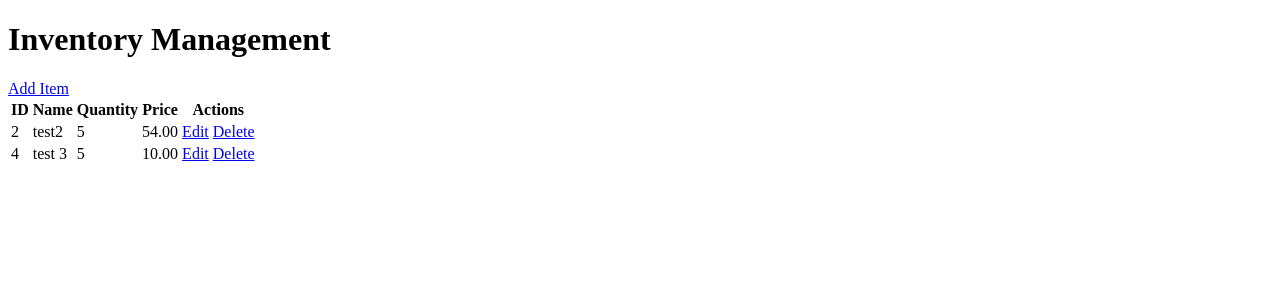
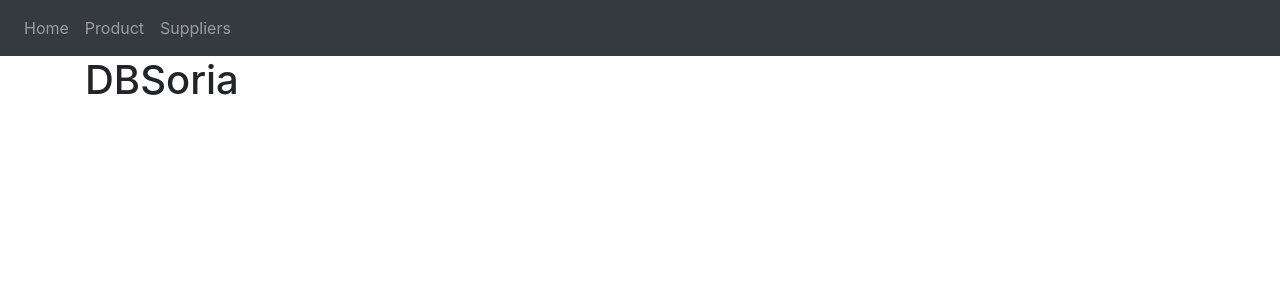
Before and after one commit to tynarubinos/cmsc_127, a Flask app: page / in a window 1280 px wide. Shown: the top 300 px of the page. Run offline with Flask 3, Linux system fonts and the light colour scheme; data comes from the database, SQL or seed files in the repository; some libraries are stand-ins or nearby versions.

Commit message:
frontend stuff

```diff
--- a/app.py
+++ b/app.py
@@ -1,87 +1,139 @@
 from flask import Flask, render_template, request, redirect
 import mysql.connector
+
 
 app = Flask(__name__)
 
 # Configure MySQL connection
 db = mysql.connector.connect(
-    host="localhost",
+    host="127.0.0.1",
     user="root",
-    database="dbsorya_db"
+    database="dbsorya_db",
+    password="123456"
 )
 
 # Create a cursor to interact with the database
 cursor = db.cursor()
 
-# Define the data model
-class InventoryItem:
-    def __init__(self, id, name, quantity, price):
-        self.id = id
-        self.name = name
-        self.quantity = quantity
-        self.price = price
-
-# Home page to display all inventory items
+# Homepage
 @app.route("/")
 def home():
-    # Fetch all items from the database
-    cursor.execute("SELECT * FROM inventory")
+    # Render home
+    return render_template("home.html")
+
+######################
+# Products
+######################
+
+# Define the data model
+class ProductItem:
+    def __init__(self,
+                 product_code,
+                 category_id,
+                 name,
+                 date_acquired,
+                 expiration_date,
+                 quantity,
+                 cost,
+                 storage_location,
+                 supplier_id):
+        self.product_code = product_code
+        self.category_id = category_id
+        self.name = name
+        self.date_acquired = date_acquired
+        self.expiration_date = expiration_date
+        self.quantity = quantity
+        self.cost = cost
+        self.storage_location = storage_location
+        self.supplier_id = supplier_id
+
+# Fetch all products from the database
+@app.route("/product")
+def product():
+    cursor.execute("SELECT * FROM product")
     rows = cursor.fetchall()
 
-    # Create InventoryItem objects for each row
-    inventory_items = []
+    # Create Product objects for each row
+    product_list = []
     for row in rows:
-        item = InventoryItem(row[0], row[1], row[2], row[3])
-        inventory_items.append(item)
+        item = ProductItem(row[0], row[1], row[2], row[3],
+                       row[4], row[5], row[6], row[7],
+                       row[8])
+        product_list.append(item)
 
-    # Render the template with the inventory data
-    return render_template("home.html", inventory=inventory_items)
+    # Render template with inventory data
+    return render_template("product.html", product=product_list)
 
-# Add new item to the inventory
-@app.route("/add", methods=["GET", "POST"])
-def add_item():
+# Add new product to the inventory
+@app.route("/add_product", methods=["GET", "POST"])
+def add_product():
     if request.method == "POST":
+        product_code = request.form["product_code"]
+        category_id = request.form["category_id"]
         name = request.form["name"]
+        date_acquired = request.form["date_acquired"]
+        expiration_date = request.form["expiration_date"]
         quantity = int(request.form["quantity"])
-        price = float(request.form["price"])
+        cost = float(request.form["cost"])
+        storage_location = request.form["storage_location"]
+        supplier_id = request.form["supplier_id"]
 
         # Insert the new item into the database
-        cursor.execute("INSERT INTO inventory (name, quantity, price) VALUES (%s, %s, %s)", (name, quantity, price))
+        cursor.execute("INSERT INTO product (product_code, category_id, name, date_acquired, expiration_date, quantity, cost, storage_location, supplier_id) VALUES (%s, %s, %s, %s, %s, %s, %s, %s, %s)",
+                       (product_code, category_id, name, date_acquired,
+                        expiration_date, quantity, cost, storage_location, supplier_id))
         db.commit()
 
-        return redirect("/")
+        return redirect("/product")
     else:
-        return render_template("add.html")
+        return render_template("add_product.html")
+#################### OK
 
-# Edit an existing item in the inventory
-@app.route("/edit/<int:item_id>", methods=["GET", "POST"])
-def edit_item(item_id):
+# Edit an existing product item in the table
+@app.route("/edit_product/<string:product_code>", methods=["GET", "POST"])
+def edit_product(product_code):
     if request.method == "POST":
+        category_id = request.form["category_id"]
         name = request.form["name"]
+        date_acquired = request.form["date_acquired"]
+        expiration_date = request.form["expiration_date"]
         quantity = int(request.form["quantity"])
-        price = float(request.form["price"])
+        cost = float(request.form["cost"])
+        storage_location = request.form["storage_location"]
+        supplier_id = request.form["supplier_id"]
 
         # Update the item in the database
-        cursor.execute("UPDATE inventory SET name=%s, quantity=%s, price=%s WHERE id=%s", (name, quantity, price, item_id))
+        cursor.execute("UPDATE product SET category_id=%s, name=%s, date_acquired=%s, expiration_date=%s, quantity=%s, cost=%s, storage_location=%s, supplier_id=%s WHERE product_code=%s",
+                       (category_id, name, date_acquired, expiration_date, quantity, cost, storage_location, supplier_id, product_code))
         db.commit()
 
-        return redirect("/")
+        return redirect("/product")
     else:
-        # Fetch the item from the database
-        cursor.execute("SELECT * FROM inventory WHERE id = %s", (item_id,))
+        cursor.execute("SELECT * FROM product WHERE product_code = %s", (product_code,))
         row = cursor.fetchone()
-        item = InventoryItem(row[0], row[1], row[2], row[3])
+        item = ProductItem(row[0], row[1], row[2], row[3], row[4], row[5], row[6], row[7], row[8])
 
-        return render_template("edit.html", item=item)
+        return render_template("edit_product.html", item=item)
+############ OK
 
-# Delete an item from the inventory
-@app.route("/delete/<int:item_id>")
-def delete_item(item_id):
-    # Delete the item from the database
-    cursor.execute("DELETE FROM inventory WHERE id = %s", (item_id,))
+# Delete an item from the product table
+@app.route("/delete_product/<string:product_code>")
+def delete_product(product_code):
+    # Delete product from the database
+    cursor.execute("DELETE FROM product WHERE product_code = %s", (product_code,))
     db.commit()
 
-    return redirect("/")
+    return redirect("/product")
+############ OK
+
+######################
+# Suppliers
+######################
+
+######################
+# Categories
+######################
+
 
 if __name__ == "__main__":
     app.run(debug=True)
--- a/dbsorya_db_2023-06-20.sql
+++ b/dbsorya_db_2023-06-20.sql
@@ -10,6 +10,8 @@
 # Generation Time: 2023-06-20 10:04:46 +0000
 # ************************************************************
 
+CREATE DATABASE dbsorya_db;
+USE dbsorya_db;
 
 /*!40101 SET @OLD_CHARACTER_SET_CLIENT=@@CHARACTER_SET_CLIENT */;
 /*!40101 SET @OLD_CHARACTER_SET_RESULTS=@@CHARACTER_SET_RESULTS */;
--- /dev/null
+++ b/templates/base.html
@@ -0,0 +1,50 @@
+<!DOCTYPE html>
+<html>
+<head>
+    <meta charset="utf-8" />
+    <meta name ="viewport" content="width=device-width, initial-scale=1" />
+    <link
+      rel="stylesheet"
+      href="https://stackpath.bootstrapcdn.com/bootstrap/4.4.1/css/bootstrap.min.css"
+      integrity="sha384-Vkoo8x4CGsO3+Hhxv8T/Q5PaXtkKtu6ug5TOeNV6gBiFeWPGFN9MuhOf23Q9Ifjh"
+      crossorigin="anonymous"
+    />
+    <link
+      rel="stylesheet"
+      href="https://stackpath.bootstrapcdn.com/font-awesome/4.7.0/css/font-awesome.min.css"
+      crossorigin="anonymous"
+    />
+    <title>{% block title %}DBSoria{% endblock %}</title>
+</head>
+<body>
+    <nav class = "navbar navbar-expand-lg navbar-dark bg-dark">
+        <button class="navbar-toggler" type="button"
+        data-toggle="collapse" data-target="#navbar">
+        <span class="navbar-toggler-icon"></span>
+        </button>
+        <div class="collapse navbar-collapse" id="navbar">
+            <div class="navbar-nav">
+                <a class ="nav-item nav-link" id="home" href="/">Home</a>
+                <a class ="nav-item nav-link" id="login" href="/product">Product</a>
+                <a class ="nav-item nav-link" id="signUp" href="/supplier">Suppliers</a>
+            </div>
+        </div>
+    </nav>
+    <div class = "container">
+     {% block content %}
+     {% endblock %}
+    </div>
+    <script
+    src="https://code.jquery.com/jquery-3.2.1.slim.min.js"
+    integrity="sha384-KJ3o2DKtIkvYIK3UENzmM7KCkRr/rE9/Qpg6aAZGJwFDMVNA/GpGFF93hXpG5KkN"
+    crossorigin="anonymous"></script>
+    <script
+    src="https://cdnjs.cloudflare.com/ajax/libs/popper.js/1.12.9/umd/popper.min.js"
+    integrity="sha384-ApNbgh9B+Y1QKtv3Rn7W3mgPxhU9K/ScQsAP7hUibX39j7fakFPskvXusvfa0b4Q"
+    crossorigin="anonymous"></script>
+    <script
+    src="https://maxcdn.bootstrapcdn.com/bootstrap/4.0.0/js/bootstrap.min.js"
+    integrity="sha384-JZR6Spejh4U02d8jOt6vLEHfe/JQGiRRSQQxSfFWpi1MquVdAyjUar5+76PVCmYl"
+    crossorigin="anonymous"></script>
+</body>
+</html>
--- a/templates/home.html
+++ b/templates/home.html
@@ -1,31 +1,23 @@
-<!DOCTYPE html>
+{% extends "base.html" %}
+{% block title %}Home{% endblock %}
+
+{% block content %}
+<h1>DBSoria</h1>
+{% endblock %}
+
+<!-- <!DOCTYPE html>
 <html>
 <head>
-    <title>DBSoria</title>
+
 </head>
 <body>
-    <h1>Inventory Management</h1>
-    <a href="/add">Add Item</a>
-    <table>
-        <tr>
-            <th>ID</th>
-            <th>Name</th>
-            <th>Quantity</th>
-            <th>Price</th>
-            <th>Actions</th>
-        </tr>
-        {% for item in inventory %}
-        <tr>
-            <td>{{ item.id }}</td>
-            <td>{{ item.name }}</td>
-            <td>{{ item.quantity }}</td>
-            <td>{{ item.price }}</td>
-            <td>
-                <a href="/edit/{{ item.id }}">Edit</a>
-                <a href="/delete/{{ item.id }}">Delete</a>
-            </td>
-        </tr>
-        {% endfor %}
-    </table>
+<h1>DBSoria</h1>
+<h2>Keep track of your items!</h2>
+
+<a href="/inventory">Inventory</a>
+<a href="/">Suppliers</a>
+
+
+
 </body>
-</html>
+</html> -->
--- /dev/null
+++ b/templates/supplier.html
@@ -0,0 +1 @@
+mao kining supplier
```
Also changed, not shown: templates/add.html (deleted, +0 -18 lines), templates/add_product.html (added, +39 -0 lines), templates/edit.html (deleted, +0 -18 lines), templates/edit_product.html (added, +36 -0 lines), templates/product.html (added, +42 -0 lines), 1 other file.
